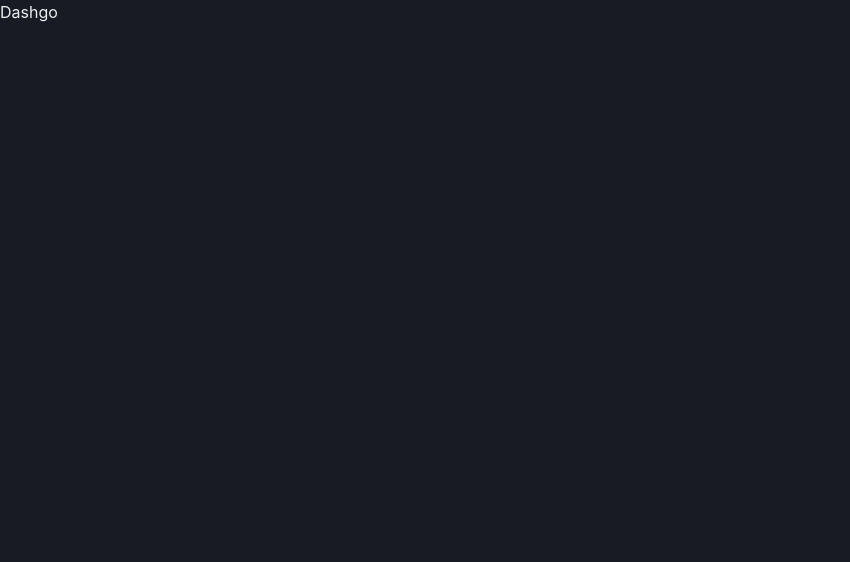
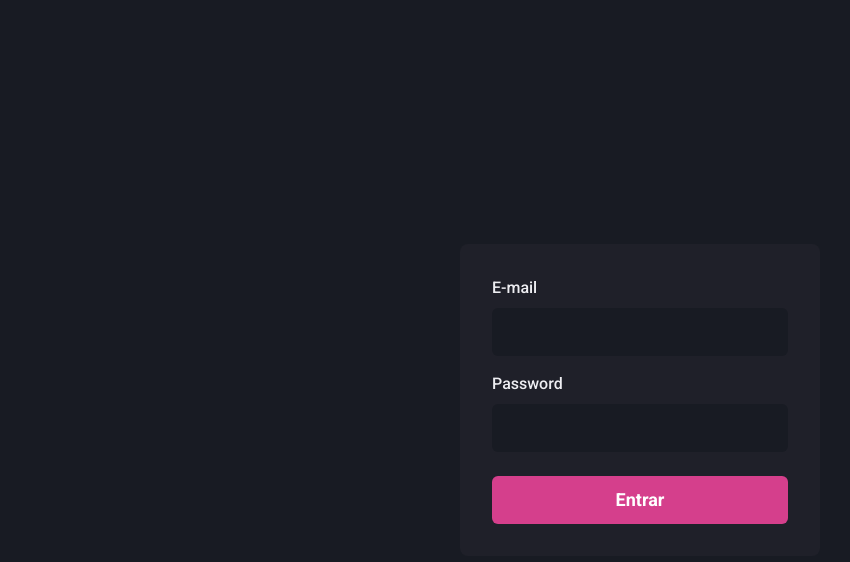
Before and after one commit to Yan-Gurgel/dashgo, a Next.js app: page / in a window 1280 px wide. Shown: the top 562 px of the page, without its empty margins (0-850 px from the left). Built offline with nearby package versions, Linux system fonts and the light colour scheme.

Commit message:
Pagina: Sign in

```diff
--- /dev/null
+++ b/src/pages/_document.tsx
@@ -0,0 +1,18 @@
+import Document, { Head, Html, Main, NextScript } from 'next/document'
+
+export default class MyDocument extends Document {
+    render() {
+        return (
+            <Html>
+                <Head>
+                    <link rel="preconnect" href="https://fonts.gstatic.com" />
+                    <link href="https://fonts.googleapis.com/css2?family=Roboto:wght@400;500;700&display=swap" rel="stylesheet" />
+                </Head>
+                <body>
+                    <Main />
+                    <NextScript />
+                </body>
+            </Html>
+        );
+    }
+}
--- a/src/pages/index.tsx
+++ b/src/pages/index.tsx
@@ -1,5 +1,62 @@
+import { Flex, Input, Button, Stack, FormLabel, FormControl } from '@chakra-ui/react'
+
 export default function Home() {
   return (
-    <h1>Dashgo</h1>
+    <Flex
+      w="100vw"
+      h="100vh"
+      align="center"
+      justify="center"
+    >
+      <Flex
+        as="form"
+        width="100%"
+        maxWidth={360}
+        bg="gray.800"
+        p="8"
+        borderRadius={8}
+        flexDir="column"
+      >
+        <Stack spacing="4">
+
+          <FormControl>
+            <FormLabel htmlFor="email">E-mail</FormLabel>
+            <Input
+              name="email"
+              id="email"
+              type="email"
+              focusBorderColor="pink.500"
+              bgColor="gray.900"
+              variant="filled"
+
+              _hover={{
+                bgColor: 'gray.900'
+              }}
+              size="lg"
+            />
+          </FormControl>
+
+
+          <FormControl>
+            <FormLabel htmlFor="password">Password</FormLabel>
+            <Input
+              name="password"
+              id="password"
+              type="password"
+              focusBorderColor="pink.500"
+              bgColor="gray.900"
+              variant="filled"
+
+              _hover={{
+                bgColor: 'gray.900'
+              }}
+              size="lg"
+            />
+          </FormControl>
+
+        </Stack>
+        <Button type="submit" mt="6" colorScheme="pink" size="lg">Entrar</Button>
+      </Flex>
+    </Flex>
   )
 }
--- a/src/styles/theme.ts
+++ b/src/styles/theme.ts
@@ -15,6 +15,10 @@
           "50": "#EEEEF2",
       }
     },
+    fonts: {
+        heading: 'Roboto',
+        body: 'Roboto',
+    },
     styles: {
         global: {
             body: {
```
